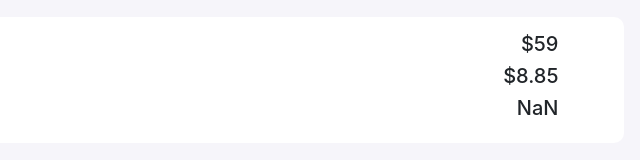
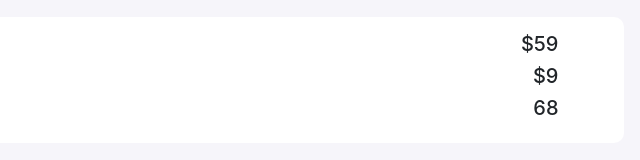
Before and after one commit to abdurrahman16/shopping-cart, a plain HTML site: page index.html in a window 1280 px wide. Both pictures are taken after a click on the button 748 px from the left and 242 px from the top of the page. Shown: the part 512-672 px from the top of the page, 464-1104 px from the left. Drawn offline with nearby package versions, Linux system fonts and the light colour scheme.

Commit message:
shopping cart done

```diff
--- a/index.html
+++ b/index.html
@@ -66,7 +66,7 @@
                      <div class="col-md-4 status">
                         <h5 id = "totalBill">$1,278</h5>
                         <h5 id ="tax">$0</h5>
-                        <h5 id ="final-costing">$1,278</h5>
+                        <h5 id ="final">$1,278</h5>
                      </div>
                   </div>
                </div>
--- a/index.js
+++ b/index.js
@@ -105,11 +105,19 @@ function calculateTotal (){
 const finalCost = phoneCount*1219 + caseCount*59;
  var finalCharge = parseInt(finalCost);
 document.getElementById('totalBill').innerText = '$'+ finalCharge;
-var newVat = document.getElementById('tax').innerText = '$'+ finalCharge*(15/100);
 
-var NewTax = parseInt(newVat.value);
-var finalBill = NewTax + finalCharge;
+var taxCount = Math.round(finalCharge*(15/100));
+ document.getElementById('tax').innerText = '$'+taxCount;
 
-document.getElementById('final-costing').innerText =finalBill;
+
+
+
+var finalBill = taxCount + finalCharge;
+
+
+
+console.log(finalBill);
+
+document.getElementById('final').innerText =finalBill;
 
 }
```
